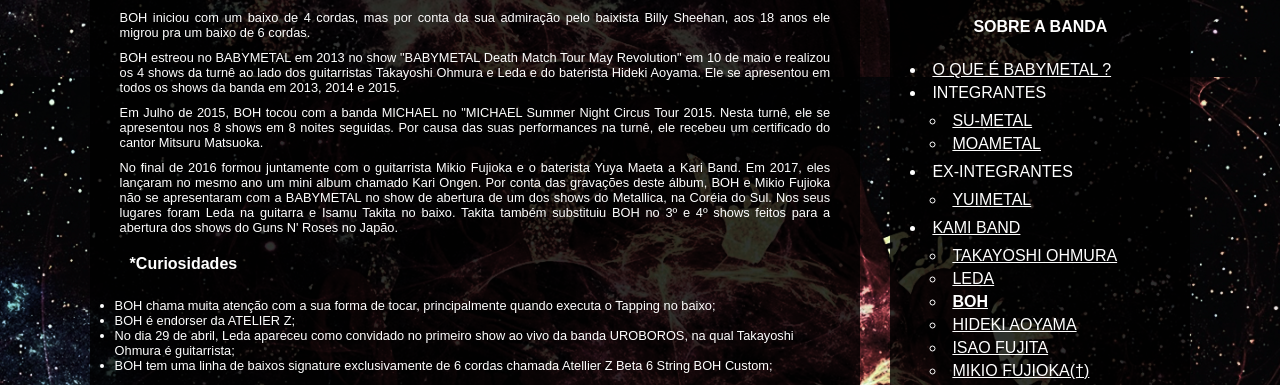
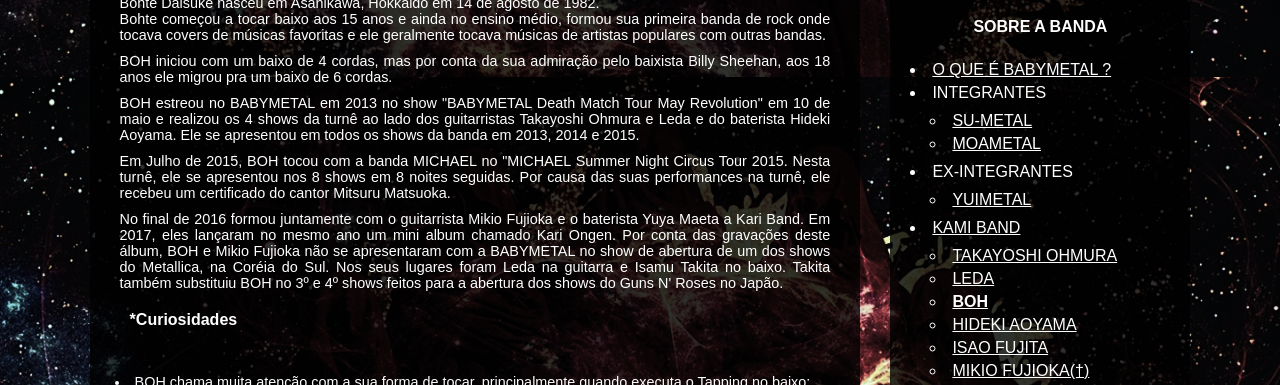
Before and after one commit to DouglasReis98/BABYMETAL-FOR-FANS-Brasil, a PHP site: page /boh.html in a window 1280 px wide. Shown: the part 723-1108 px from the top of the page. Run offline with PHP 8.4, Linux system fonts and the light colour scheme.

Commit message:
Add files via upload

```diff
--- a/css/style2.css
+++ b/css/style2.css
@@ -101,7 +101,7 @@ main{
 
 #texto img{
     width: 50%;
-
+    padding: 20px;
 }
 
 #texto h1{
@@ -116,13 +116,17 @@ font-size: 1.5em;
 #texto p{
     margin: 10px;
     text-align: justify;
-    font-size: .8em;
+    font-size: .9em;
 }
 
 #texto ul{
     text-align: left;
+    padding: 20px;
+    font-size: .9em;
+}
+
+#texto li{
     padding: 5px;
-    font-size: .8em;
 }
 
 aside{
```
